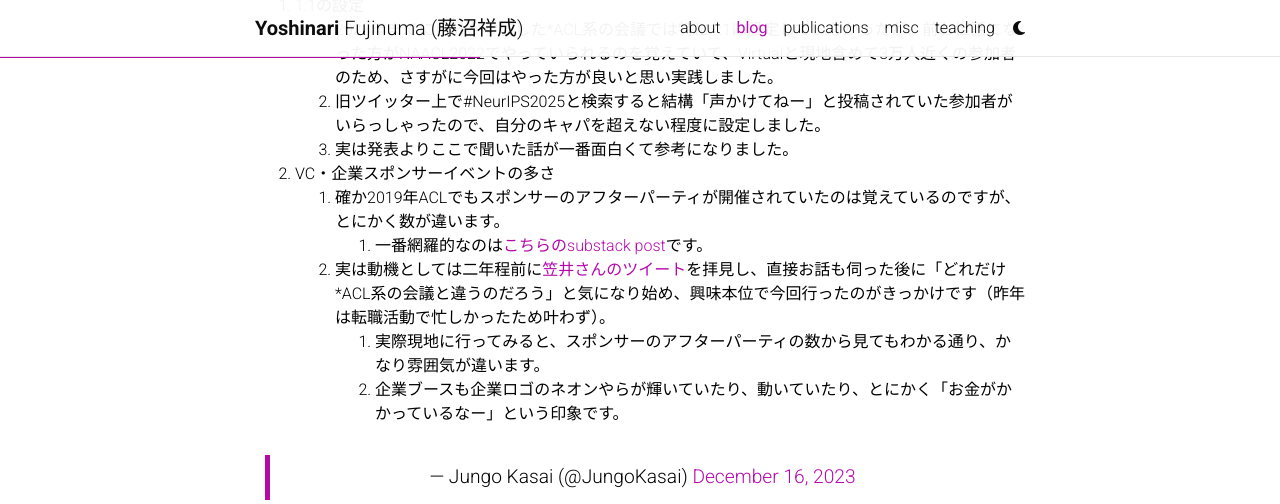
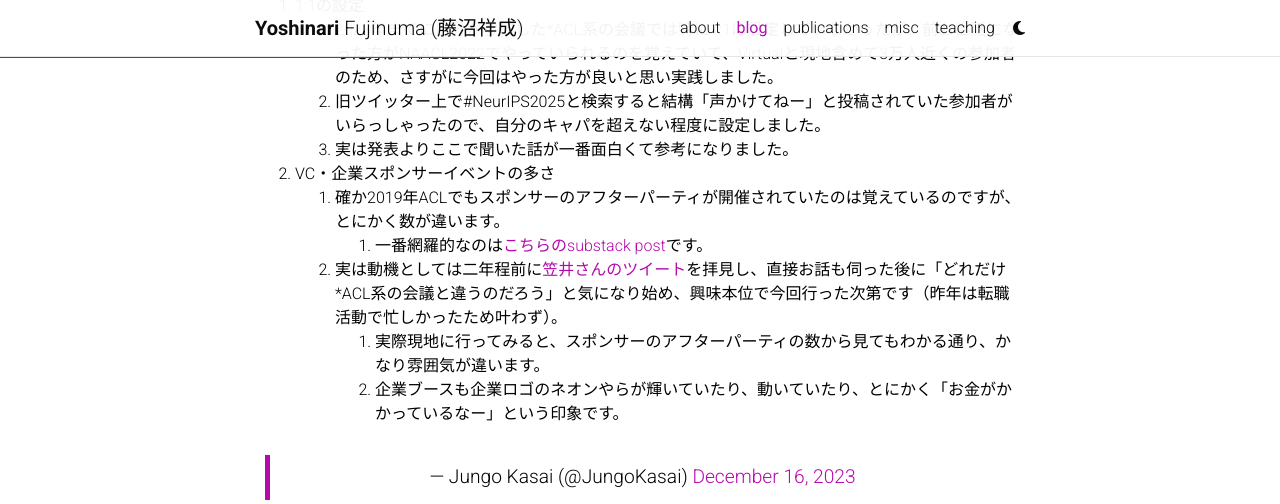
Before and after one commit to akkikiki/akkikiki.github.io, a Jekyll site: the page built from _posts/2025-12-07-neurips-2025.md, in a window 1280 px wide and 900 px high, scrolled down 1557 px, cut to the strip 0-504 px from the top of the window. Built offline with Jekyll 4.4.1, drawn with Linux system fonts in a browser that asks for light colours; comment, search, counter and statistics services are not loaded; a style sheet for code colours, icons or effects is not loaded.

Commit message:
fix grammar mistake

```diff
--- a/_posts/2025-12-07-neurips-2025.md
+++ b/_posts/2025-12-07-neurips-2025.md
@@ -35,7 +35,7 @@
 3. VC・企業スポンサーイベントの多さ
     1. 確か2019年ACLでもスポンサーのアフターパーティが開催されていたのは覚えているのですが、とにかく数が違います。
         1. 一番網羅的なのは[こちらのsubstack post](https://kittyinthewild.substack.com/p/neurips-2025-social-and-event-tracking)です。
-    2. 実は動機としては二年程前に[笠井さんのツイート](https://x.com/jungokasai/status/1736053133221019885)を拝見し、直接お話も伺った後に「どれだけ*ACL系の会議と違うのだろう」と気になり始め、興味本位で今回行ったのがきっかけです（昨年は転職活動で忙しかったため叶わず）。
+    2. 実は動機としては二年程前に[笠井さんのツイート](https://x.com/jungokasai/status/1736053133221019885)を拝見し、直接お話も伺った後に「どれだけ*ACL系の会議と違うのだろう」と気になり始め、興味本位で今回行った次第です（昨年は転職活動で忙しかったため叶わず）。
         1. 実際現地に行ってみると、スポンサーのアフターパーティの数から見てもわかる通り、かなり雰囲気が違います。
         2. 企業ブースも企業ロゴのネオンやらが輝いていたり、動いていたり、とにかく「お金がかかっているなー」という印象です。
 
```
